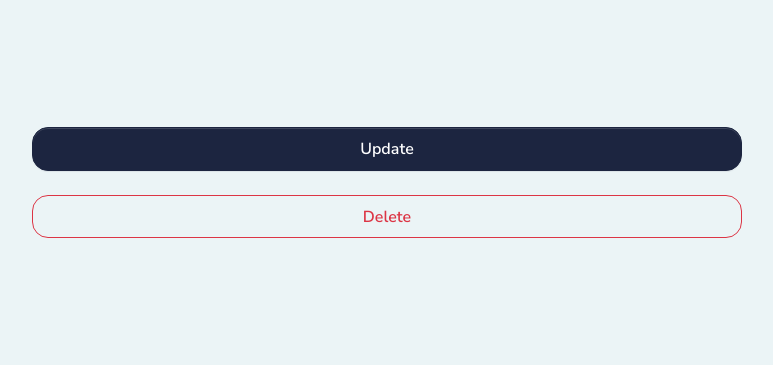
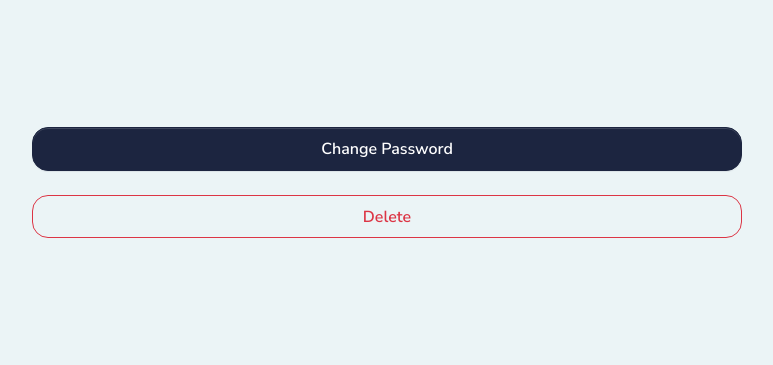
Before and after one commit to oshumska/newspaper-agency, a Django app: page /redactor/1/ in a window 1280 px wide. Shown: the part 1259-1624 px from the top of the page, without its empty margins (253-1026 px from the left). Run offline with Django 5.2, Linux system fonts and the light colour scheme; a user stored in the database is signed in; tables that the repository leaves empty hold one stand-in row (values such as "Sample post"); some libraries are stand-ins or nearby versions.

Commit message:
add pass to change password page for current user detail page

```diff
--- a/templates/redaction/redactor_detail.html
+++ b/templates/redaction/redactor_detail.html
@@ -60,11 +60,13 @@
             <div class="container">
                 <div class="row justify-content-center">
                     <div class="col-12 col-lg-8">
-                        <form action="#">
-                            <div class="d-grid">
-                                <button type="submit" class="btn rounded btn-secondary">Update</button>
-                            </div>
-                        </form>
+                        {% if request.user.id == redactor.id %}
+                            <form action="{% url 'password_change' %}">
+                                <div class="d-grid">
+                                    <button type="submit" class="btn rounded btn-secondary">Change Password</button>
+                                </div>
+                            </form>
+                        {% endif %}
                         <br>
                         <form action="{% url 'redaction:redactor-delete' pk=redactor.id %}">
                             <div class="d-grid">
```
